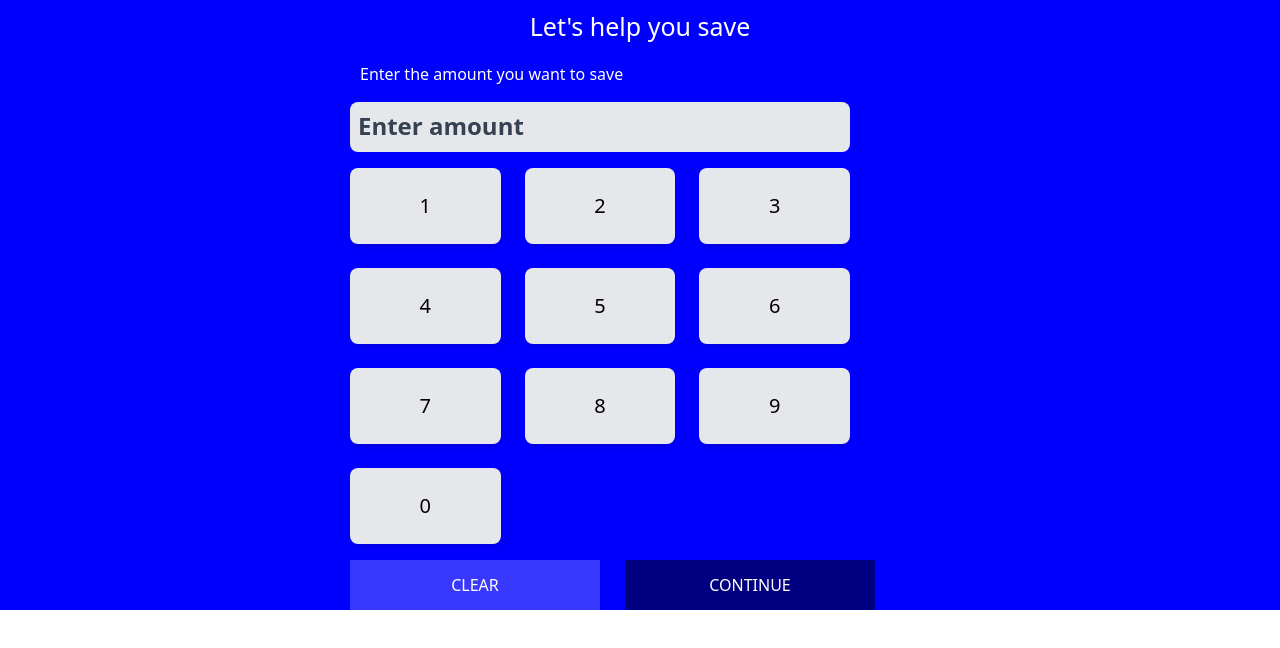
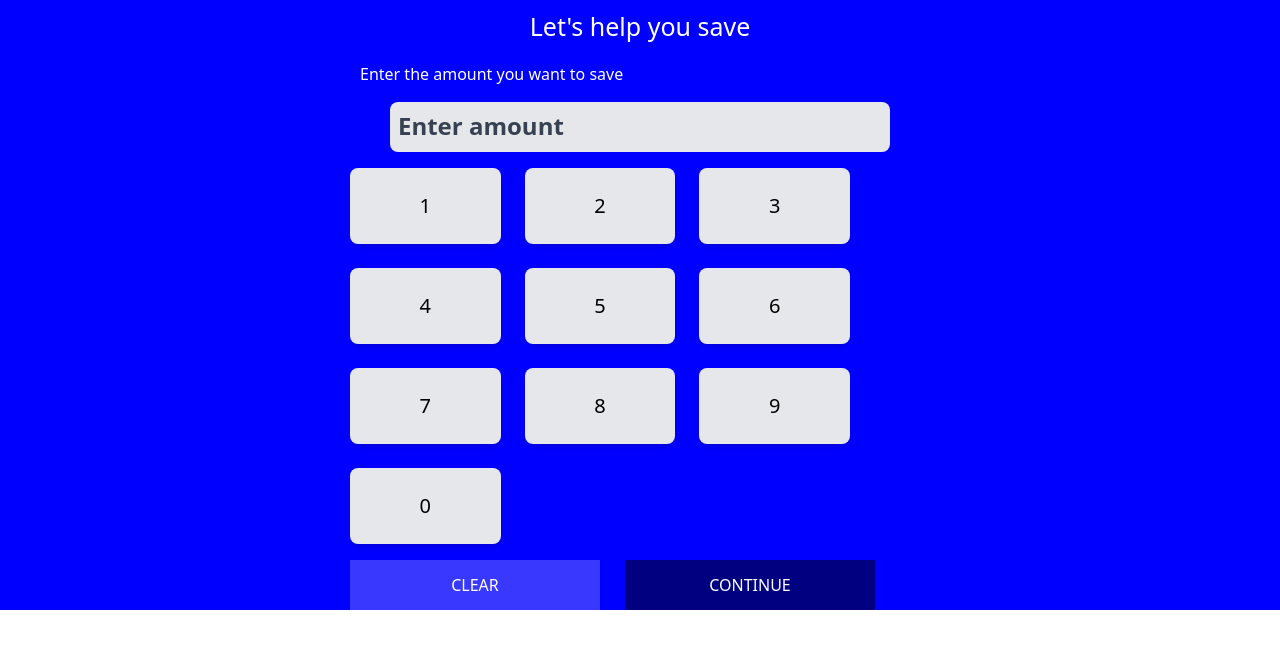
Before and after one commit to Folakl/Safepay, a React (Vite) app: page /addmoney in a window 1280 px wide. Shown: the top 648 px of the page. Built offline with nearby package versions, Linux system fonts and the light colour scheme.

Commit message:
edit add money

```diff
--- a/src/components/Addmoney.jsx
+++ b/src/components/Addmoney.jsx
@@ -31,7 +31,7 @@ const Addmoney = () => {
     <div className="space-y-4 bg-[blue]">
       <h3 className='text-center text-[25px] pt-2 text-white'>Let's help you save</h3>
       <h3 className='lg:mx-[340px] md:mx-[200px] mx-5 px-5 text-white'>Enter the amount you want to save</h3>
-      <div id="amount-display" className="text-2xl font-semibold text-gray-700 lg:mx-[350px] md:mx-[200px] h-[50px] mx-5 bg-gray-200 p-2 lg:w-[500px] md:w-[400px] w-[350px] rounded-lg">
+      <div id="amount-display" className="text-2xl font-semibold text-gray-700 justify-self-center h-[50px] mx-5 bg-gray-200 p-2 lg:w-[500px] md:w-[400px] w-[350px] rounded-lg">
         {amount || 'Enter amount'}
       </div>
       <div className="grid grid-cols-3 gap-6 lg:w-[500px] md:w-[500px] w-[350px] lg:mx-[350px] md:mx-[200px] mx-5">
```
